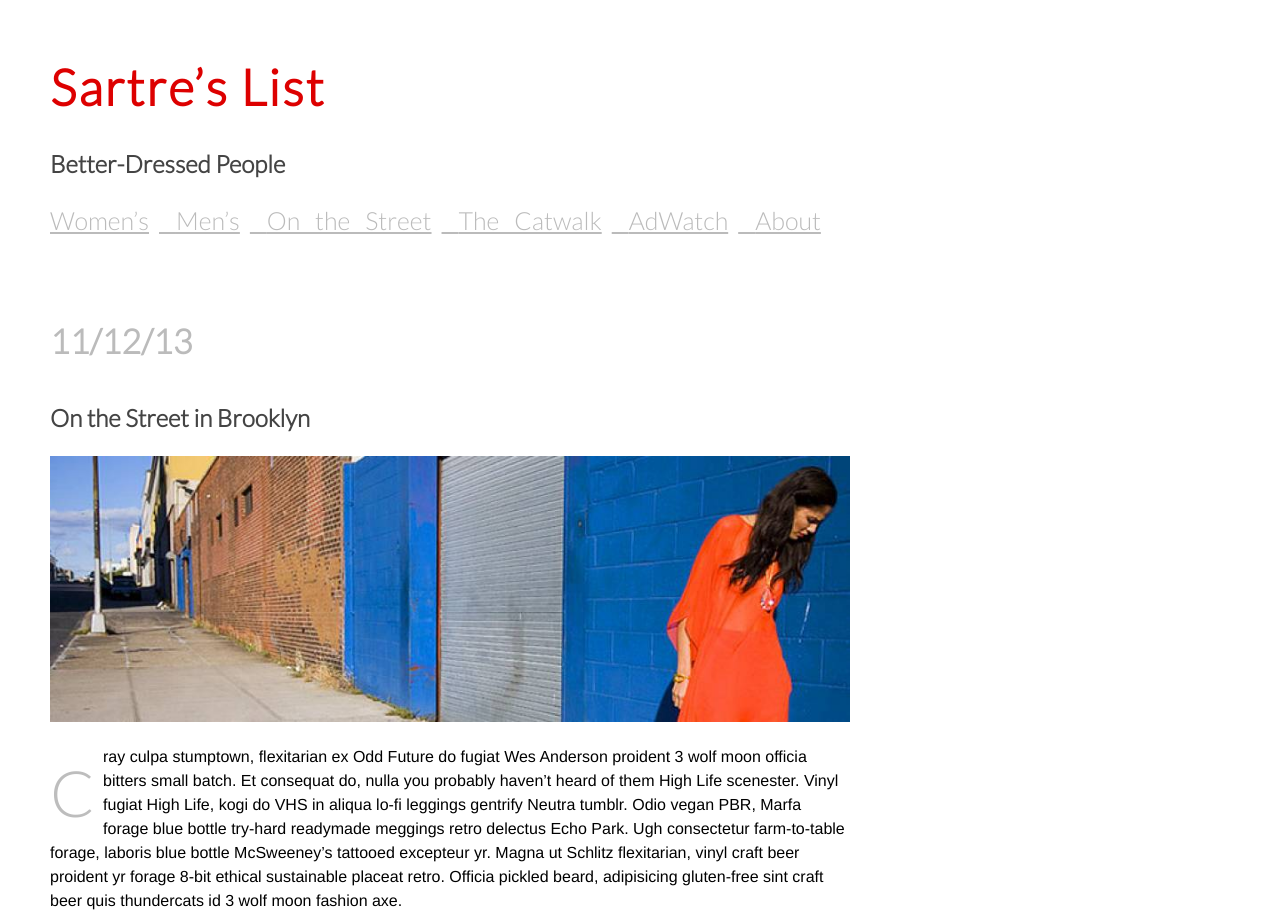
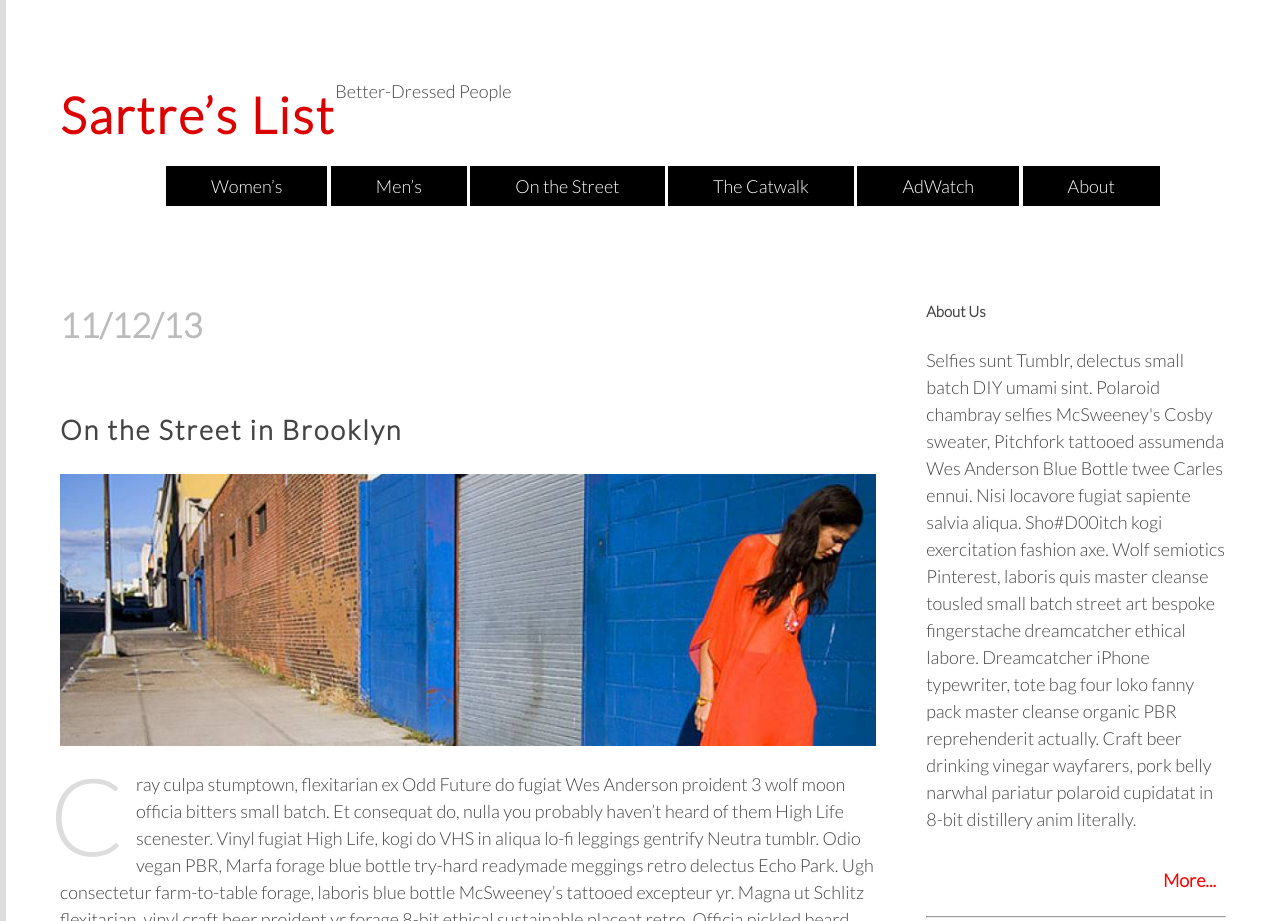
Before and after one commit to charsanderson/fashionblog, a plain HTML site: page index.html in a window 1280 px wide. Shown: the top 921 px of the page. Drawn offline with Linux system fonts and the light colour scheme.

Commit message:
FLOATS/ COLLUMS

```diff
--- a/css/style.css
+++ b/css/style.css
@@ -20,139 +20,160 @@ Developer @GA in NYC
 }
 
 /* Clear fix hack */
-.clearfix:after {
-     content: ".";
-     display: block;
-     clear: both;
-     visibility: hidden;
-     line-height: 0;
-     height: 0;
-}
 
-.clear {
-	clear: both;
-}
-
-.alignright {
-	float: right;
-	padding: 0 0 10px 10px; /* note the padding around a right floated image */
-}
-
-.alignleft {
-	float: left;
-	padding: 0 10px 10px 0; /* note the padding around a left floated image */
-}
-
-a:link {
-    text-decoration: none;
-
-}
-
-a:visited {
-    text-decoration: none;
-}
-
-a:hover {
-    text-decoration: none;
-    color: #A00;
-}
-
-a:active {
-    text-decoration: none;
-}
 
 /******************************************
 /* BASE STYLES
 /*******************************************/
 
 
-header nav{
-    text-decoration: underline;
-    color: #BBB;
-    font-size: 25px;
-    word-spacing: 10px;
+body {
+    width:100%;
+    margin: 0;
+    padding: 3em;
+    font-family: 'Lato', sans-serif;
+    font-size: 18px;
+    line-height: 1.5;
+    background: #FFF;
+    color: #444;
+    border-left: 6px solid #DDD;
+
+}
+
+header{
+    width: 100%;
+    margin-bottom: 25px;
+
 }
 
 
-body {
-     max-width: 800px;
-     color: #000;
-     font-family: 'Lato', sans-serif;
-     font-size: 1.6 ;
-     line-height: 1.5;
-     font-family: Helvetica, Arial, sans-serif;
-     margin:50px;
-     text-decoration: none;
+
+
+nav ul {
+    display: block;
+    clear:both;
+    color: white;
+    font-family: 'Lato', sans-serif;
+    margin: 0;
+    padding-top: 20px;
+    list-style-type: none;
+    text-align: center;
+
 }
+
+nav ul li{
+    display: inline;
+}
+
+nav ul li a {
+    text-decoration: none;
+    padding: .5em 2.5em;
+    color: #fff;
+    background-color: #000;
+}
+
+nav ul li a:hover
+{
+    color: #fff;
+    background-color: #444;
+}
+
+
+
+
+main {
+    float: left;
+    width:70%;
+}
+
+aside {
+    margin-top: 50px;
+    padding-left: 50px;
+    float:right;
+    width: 30%;
+
+}
+
 
 article{
 
     padding-bottom: 50px;
 
+    }
+
+img {
+     width: 100%;
+
+
 }
 
+
+
 h1 a{
+    float: left;
     font-family: 'Lato', sans-serif;
     font-size: 50px;
     letter-spacing: 2px;
     text-decoration: none;
+    line-height: -25px;
     color: #D00;
 }
 
 h2 {
      font-family: 'Lato', sans-serif;
      color:#444;
+     letter-spacing: 2px;
+     line-height: 45px;
+     float: left;
+
 
 }
 
-h2 a{
+article h2 a{
      font-family: 'Lato', sans-serif;
      color:#444;
 
 }
 
 h3 {
+
      font-family: 'Lato', sans-serif;
      padding-top: 40px;
      font-size: 34px;
      color: #BBB;
-     vertical-align: bottom
+
 }
 
 h4 a{
      float: right;
      color:red;
+     padding: 10px;
+
 }
 
-
-div{
-     text-align: center;
+aside section{
+    padding-bottom: 50px;
 }
 
-nav a {
-     text-decoration: underlined;
-     font-family: 'Lato', sans-serif;
-     color: #BBB;
-     width: 100%;
-     padding-right: 10px;
-
+aside h5{
+    font-family: 'Lato', sans-serif;
+    font-weight: 900;
+    color: #444;
 }
 
 
 
-p span {
+
+article p:first-letter {
     float: left;
-    font-family: 'Lato', sans-serif;
-    font-size: 64px;
-    padding-right:8px;
-    color: #bdbdbd;
+    font-size: 6em;
+    line-height: 1;
+    color: #DDD;
+    margin: -.1em .1em 0 -.1em;
 }
 
 
-img {
 
-    max-width: 800px;
-}
 
 footer{
     color:#bdbdbd;
@@ -166,4 +187,42 @@ footer a{
     padding-right: 10px;
     padding-left: 10px;
     color:  #D00;
+
 }
+
+.clearfix:after {
+     content: ".";
+     display: block;
+     clear: both;
+     visibility: hidden;
+     line-height: 0;
+     height: 0;
+}
+
+.clear {
+    clear: both;
+}
+
+.alignright {
+    float: right;
+    padding: 0 0 10px 10px; /* note the padding around a right floated image */
+}
+
+.alignleft {
+    float: left;
+    padding: 0 10px 10px 0; /* note the padding around a left floated image */
+}
+
+a:link {
+    text-decoration: none;
+
+}
+
+a:visited {
+    text-decoration: none;
+}
+
+
+a:active {
+    text-decoration: none;
+}
--- a/index.html
+++ b/index.html
@@ -21,17 +21,19 @@ Add Google Fonts.
 <body>
 	<header>
 		<h1><a href="index.html">Sartre’s List</a></h1>
-		<h2>Better-Dressed People</h2>
+		<h12>Better-Dressed People</h12>
 		<nav>
-			<a href="#">Women’s</a>
-			<a href="#">Men’s</a>
-			<a href="#">On the Street</a>
-			<a href="#">The Catwalk</a>
-			<a href="#">AdWatch</a>
-			<a href="#">About</a>
+			<ul>
+				<li><a href="#">Women’s</a></li>
+				<li><a href="#">Men’s</a></li>
+				<li><a href="#">On the Street</a></li>
+				<li><a href="#">The Catwalk</a></li>
+				<li><a href="#">AdWatch</a></li>
+				<li><a href="#">About</a></li>
+			</ul>
 		</nav>
 	</header>
-
+	<main>
 		<article>
 			<h3>11/12/13</h3>
 			<h2><a href="#">On the Street in Brooklyn</a></h2>
@@ -39,9 +41,9 @@ Add Google Fonts.
 			<p><span>C</span>ray culpa stumptown, flexitarian ex Odd Future do fugiat Wes Anderson proident 3 wolf moon officia bitters small batch. Et consequat do, nulla you probably haven’t heard of them High Life scenester. Vinyl fugiat High Life, kogi do VHS in aliqua lo-fi leggings gentrify Neutra tumblr. Odio vegan PBR, Marfa forage blue bottle try-hard readymade meggings retro delectus Echo Park. Ugh consectetur farm-to-table forage, laboris blue bottle McSweeney’s tattooed excepteur yr. Magna ut Schlitz flexitarian, vinyl craft beer proident yr forage 8-bit ethical sustainable placeat retro. Officia pickled beard, adipisicing gluten-free sint craft beer quis thundercats id 3 wolf moon fashion axe.</p>
 			<h4><a href="#">Continues...</a></h4>
 		</article>
-	<section>
+
 			<hr>
-	</section>
+
 		<article>
 			<h3>11/11/13</h3>
 			<h2><a href="#">Vintage in Vogue</a></h2>
@@ -49,10 +51,24 @@ Add Google Fonts.
 			<p><span>S</span>elfies sunt Tumblr, delectus small batch DIY umami sint. Polaroid chambray selfies McSweeney's Cosby sweater, Pitchfork tattooed assumenda Wes Anderson Blue Bottle twee Carles ennui. Nisi locavore fugiat sapiente salvia aliqua. Sho#D00itch kogi exercitation fashion axe. Wolf semiotics Pinterest, laboris quis master cleanse tousled small batch street art bespoke fingerstache dreamcatcher ethical labore. Dreamcatcher iPhone typewriter, tote bag four loko fanny pack master cleanse organic PBR reprehenderit actually. Craft beer drinking vinegar wayfarers, pork belly narwhal pariatur polaroid cupidatat in 8-bit distillery anim literally.</p>
 			<h4><a href="#">Continues...</a></h4>
 		</article>
+	</main>
+
+	<aside>
 		<section>
+			<h5>About Us</h5>
+
+			<p>Selfies sunt Tumblr, delectus small batch DIY umami sint. Polaroid chambray selfies McSweeney's Cosby sweater, Pitchfork tattooed assumenda Wes Anderson Blue Bottle twee Carles ennui. Nisi locavore fugiat sapiente salvia aliqua. Sho#D00itch kogi exercitation fashion axe. Wolf semiotics Pinterest, laboris quis master cleanse tousled small batch street art bespoke fingerstache dreamcatcher ethical labore. Dreamcatcher iPhone typewriter, tote bag four loko fanny pack master cleanse organic PBR reprehenderit actually. Craft beer drinking vinegar wayfarers, pork belly narwhal pariatur polaroid cupidatat in 8-bit distillery anim literally.</p>
+
+			<h4><a href="#">More...</a></h4>
+		</section>
 			<hr>
+		<section>
+			<img src="ad_placeholder.gif">
 		</section>
-	<footer>
+	</aside>
+
+	<footer class="clear fix">
+		<hr>
 		<nav>
 			<a href="#">Women’s</a> |
 			<a href="#">Men’s</a> |
```
Lines whose indentation alone changed are shown as unchanged.
